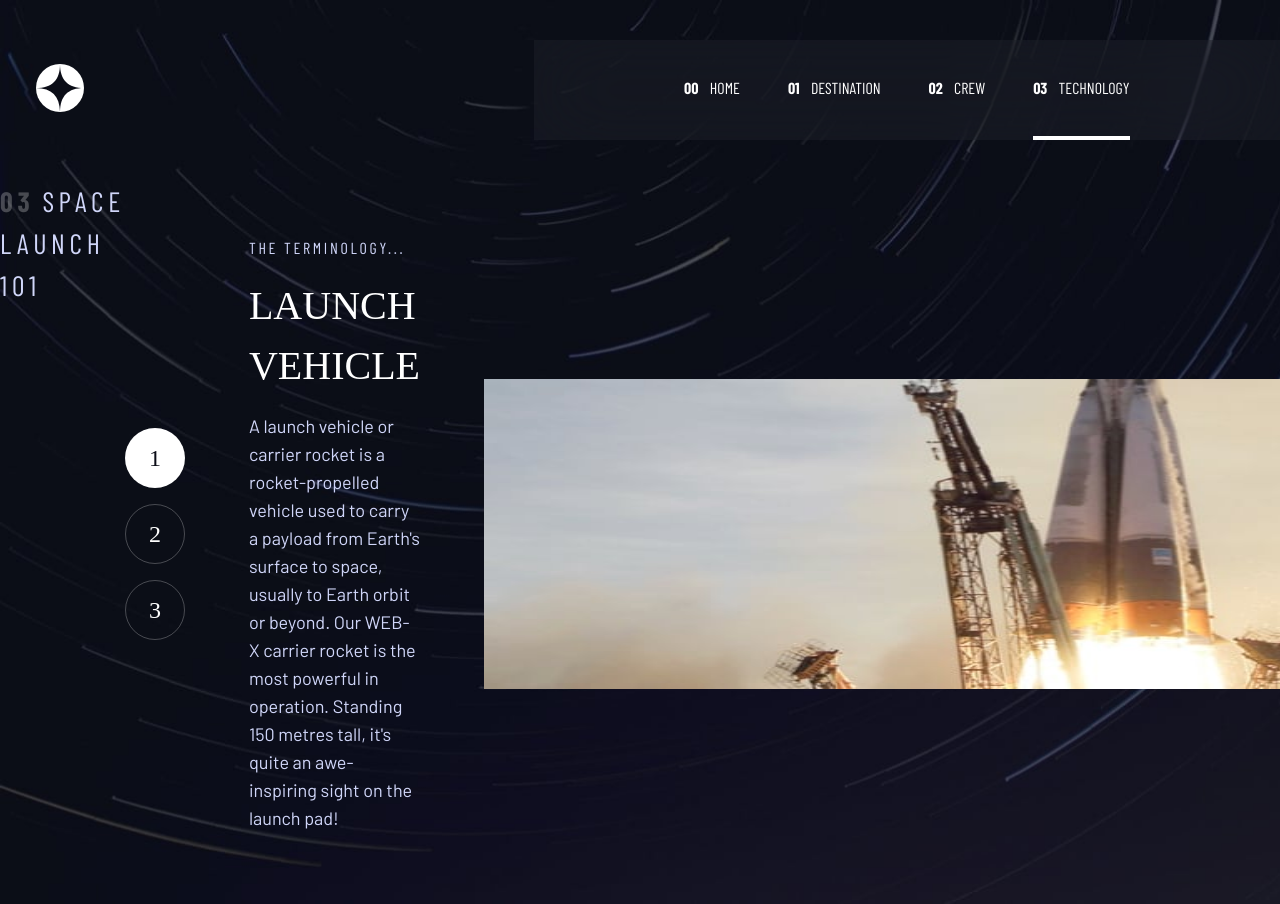
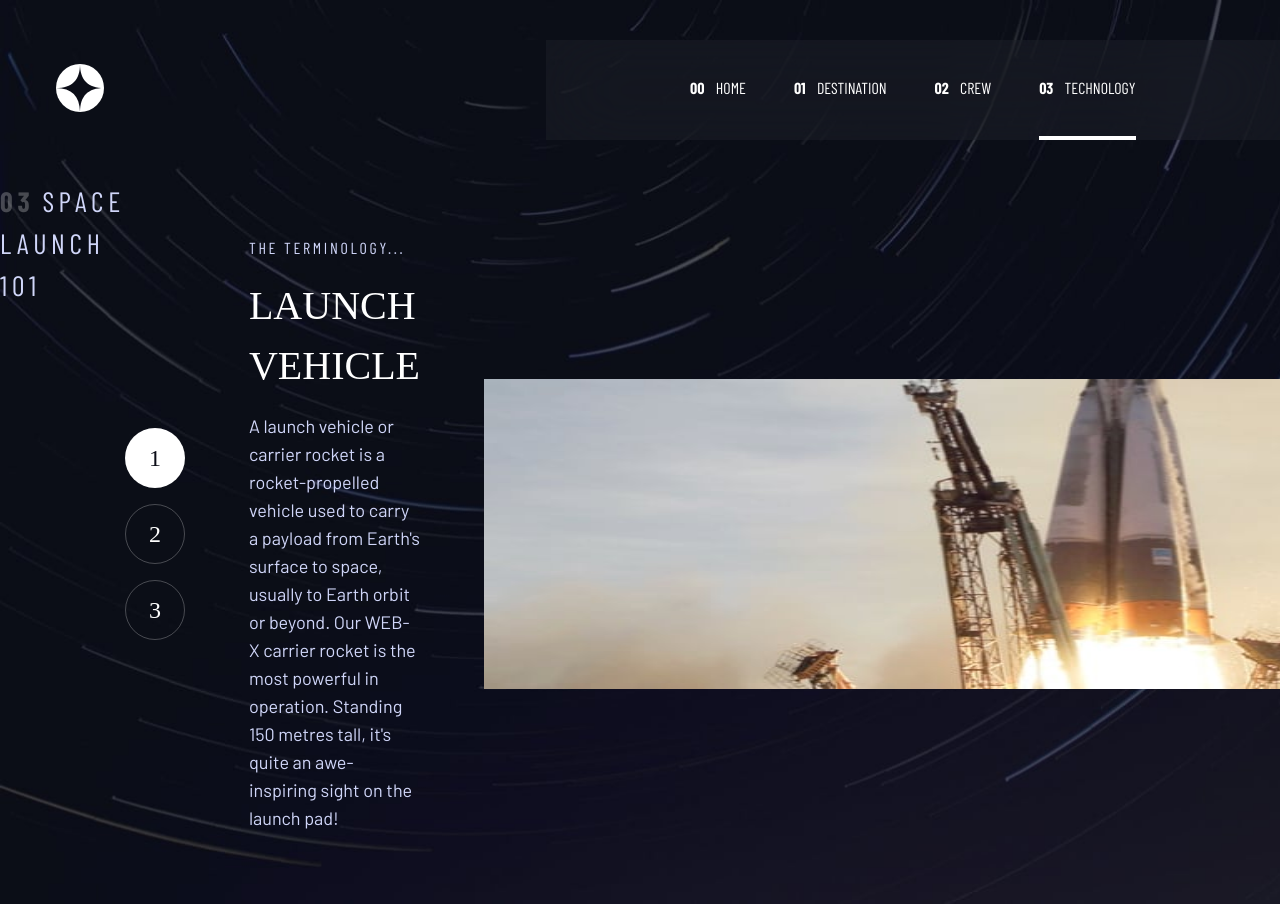
Before and after one commit to guilhermemotta/space-tourism-fm-challenge, a React (Vite) app: page /technology in a window 1280 px wide. Shown: the top 904 px of the page. Built offline with nearby package versions, Linux system fonts and the light colour scheme; a web font is replaced by a local one.

Commit message:
chore: correção no alinhamento da barra de navegação e adição de estado hover nos links da mesma

```diff
--- a/src/components/navbar.tsx
+++ b/src/components/navbar.tsx
@@ -16,7 +16,7 @@ function Navbar() {
   const location = useLocation();
 
   return (
-    <header className="z-50 flex w-full flex-row justify-between ps-6 md:mb-10 md:ps-9 lg:pt-[40px]">
+    <header className="z-50 flex w-full flex-row justify-between ps-6 md:mb-10 md:ps-9 lg:pt-[40px] xl:ps-14">
       <Link to="/" className="py-6">
         <img className="h-[40px] w-[40px] md:h-[48px] md:w-[48px]" src={logo} />
       </Link>
--- a/src/components/navbutton.tsx
+++ b/src/components/navbutton.tsx
@@ -14,10 +14,9 @@ function NavButton(props: NavButtonProps) {
         className={({ isActive }) => {
           let classes =
             "inline-block w-full py-1 pl-8 md:items-center md:py-9 md:pl-0";
-          // "inline-block w-full py-1 pl-8 md:items-center md:py-10 md:pl-0";
           classes += isActive
             ? " border-r-4 border-white md:border-b-4 md:border-r-0"
-            : "";
+            : " border-white border-opacity-0 transition ease-in hover:border-r-4 hover:border-opacity-50 md:hover:border-b-4 md:hover:border-r-0";
           return classes;
         }}
       >
```
